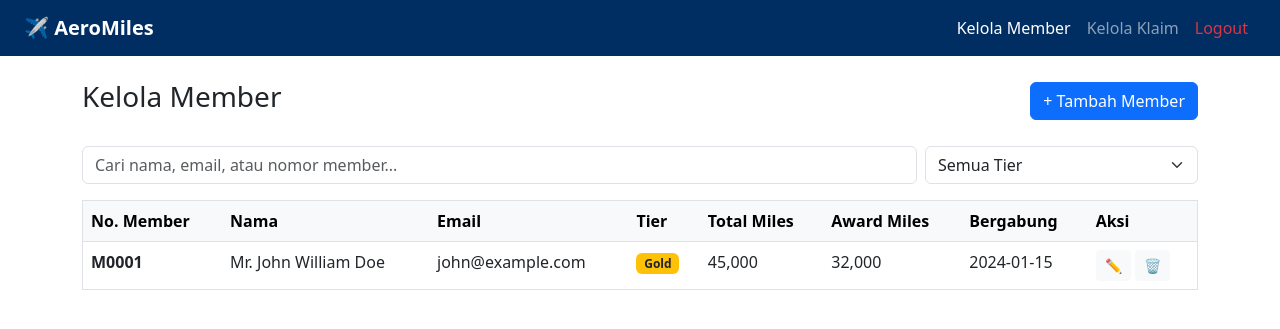
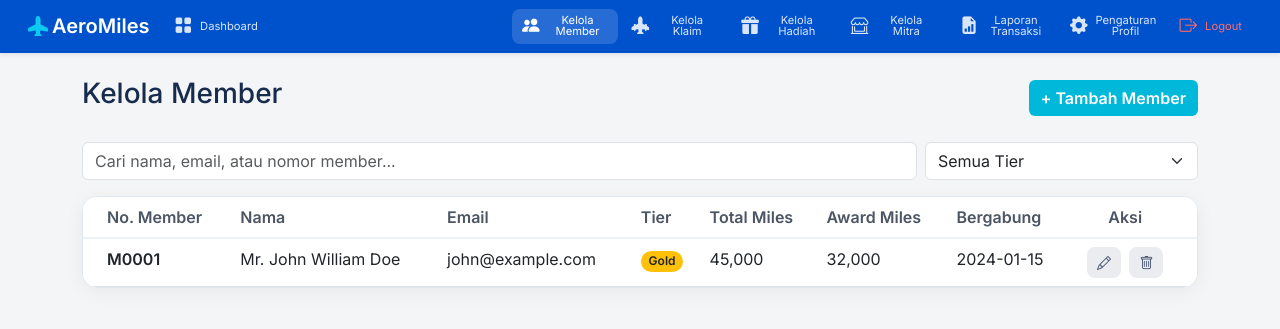
Before and after one commit to Basdatt-D11/AeroMiles, a Django app: page /members/list/ in a window 1280 px wide. Shown: the top 329 px of the page. Run offline with Django 5.2, Linux system fonts and the light colour scheme.

Commit message:
Navbar,Dasboard and Member management menu

```diff
--- a/AeroMiles/urls.py
+++ b/AeroMiles/urls.py
@@ -16,10 +16,11 @@ Including another URLconf
 """
 from django.contrib import admin
 from django.urls import path
-from members.views import list_member, form_member
+from members.views import list_member, form_member, dashboard
 
 urlpatterns = [
     path('admin/', admin.site.urls),
     path('members/list/', list_member, name='list_member'),
     path('members/add/', form_member, name='form_member'),
+    path('', dashboard, name='dashboard'),
 ]
--- a/members/templates/base.html
+++ /dev/null
@@ -1,25 +0,0 @@
-<!DOCTYPE html>
-<html lang="en">
-<head>
-    <meta charset="UTF-8">
-    <title>AeroMiles - {% block title %}{% endblock %}</title>
-    <link href="https://cdn.jsdelivr.net/npm/bootstrap@5.3.0/dist/css/bootstrap.min.css" rel="stylesheet">
-    <style>
-        .navbar-custom { background-color: #002D62; }
-    </style>
-</head>
-<body>
-    <nav class="navbar navbar-expand-lg navbar-dark navbar-custom px-4">
-        <a class="navbar-brand fw-bold" href="#">✈ AeroMiles</a>
-        <div class="navbar-nav ms-auto">
-            <a class="nav-link active" href="#">Kelola Member</a>
-            <a class="nav-link" href="#">Kelola Klaim</a>
-
-            <a class="nav-link text-danger" href="#">Logout</a>
-        </div>
-    </nav>
-    <div class="container mt-4">
-        {% block content %}{% endblock %}
-    </div>
-</body>
-</html>
--- a/members/templates/list_member.html
+++ /dev/null
@@ -1,52 +0,0 @@
-{% extends 'base.html' %}
-{% block title %}Kelola Member{% endblock %}
-{% block content %}
-<div class="d-flex justify-content-between align-items-center mb-4">
-    <h3>Kelola Member</h3>
-    <button class="btn btn-primary">+ Tambah Member</button>
-</div>
-
-<div class="row g-2 mb-3">
-    <div class="col-md-9">
-        <input type="text" class="form-control" placeholder="Cari nama, email, atau nomor member...">
-    </div>
-    <div class="col-md-3">
-        <select class="form-select">
-            <option>Semua Tier</option>
-            <option>Gold</option>
-            <option>Silver</option>
-            <option>Blue</option>
-        </select>
-    </div>
-</div>
-
-<table class="table table-hover border">
-    <thead class="table-light">
-        <tr>
-            <th>No. Member</th>
-            <th>Nama</th>
-            <th>Email</th>
-            <th>Tier</th>
-            <th>Total Miles</th>
-            <th>Award Miles</th>
-            <th>Bergabung</th>
-            <th>Aksi</th>
-        </tr>
-    </thead>
-    <tbody>
-        <tr>
-            <td><strong>M0001</strong></td>
-            <td>Mr. John William Doe</td>
-            <td>john@example.com</td>
-            <td><span class="badge bg-warning text-dark">Gold</span></td>
-            <td>45,000</td>
-            <td>32,000</td>
-            <td>2024-01-15</td>
-            <td>
-                <button class="btn btn-sm btn-light">✏</button>
-                <button class="btn btn-sm btn-light text-danger">🗑</button>
-            </td>
-        </tr>
-        </tbody>
-</table>
-{% endblock %}
--- /dev/null
+++ b/members/templates/members/base.html
@@ -0,0 +1,253 @@
+<!DOCTYPE html>
+<html lang="en">
+
+<head>
+    <meta charset="UTF-8">
+    <meta name="viewport" content="width=device-width, initial-scale=1.0">
+    <title>AeroMiles - {% block title %}{% endblock %}</title>
+
+    <link rel="preconnect" href="https://fonts.googleapis.com">
+    <link rel="preconnect" href="https://fonts.gstatic.com" crossorigin>
+    <link
+        href="https://fonts.googleapis.com/css2?family=Inter:wght@400;500;600&family=Poppins:wght@600;700&display=swap"
+        rel="stylesheet">
+
+    <link href="https://cdn.jsdelivr.net/npm/bootstrap@5.3.0/dist/css/bootstrap.min.css" rel="stylesheet">
+    <link rel="stylesheet" href="https://cdn.jsdelivr.net/npm/bootstrap-icons@1.11.1/font/bootstrap-icons.css">
+
+    <style>
+        :root {
+            --aero-blue: #0052CC;
+            --aero-primary: #0052CC;
+            --aero-secondary: #2684FF;
+            --aero-accent: #00B8D9;
+            --aero-bg: #F4F5F7;
+        }
+
+        body {
+            /* Font Utama: Inter */
+            font-family: 'Inter', sans-serif;
+            background-color: var(--aero-bg);
+            color: #172B4D;
+        }
+
+        h1,
+        h2,
+        h3,
+        h4,
+        h5,
+        h6,
+        .brand-group {
+            display: flex;
+            align-items: center;
+            gap: 15px;
+            flex-shrink: 0;
+        }
+
+        .card,
+        .card-stat,
+        .alert,
+        .badge {
+            border-radius: 12px !important;
+            border: none !important;
+        }
+
+        .navbar-aero {
+            background-color: var(--aero-primary);
+            padding: 0.4rem 1rem;
+        }
+
+        .nav-container {
+            display: flex;
+            align-items: center;
+            width: 100%;
+            flex-wrap: nowrap;
+        }
+
+        .nav-item-aero {
+            display: flex;
+            flex-direction: row;
+            align-items: center;
+            color: rgba(255, 255, 255, 0.85);
+            text-decoration: none;
+            padding: 4px 10px;
+            border-radius: 8px;
+            font-size: 0.7rem;
+            transition: 0.2s ease;
+            text-align: center;
+            flex-shrink: 0;
+        }
+
+        .nav-text {
+            max-width: 60px;
+            line-height: 1;
+            margin-top: 0px;
+            margin-left: 8px;
+            white-space: normal;
+        }
+
+        .nav-item-aero i {
+            font-size: 1.1rem;
+        }
+
+        .active-dashboard {
+            background-color: rgba(255, 255, 255, 0.15);
+            color: #ffffff !important;
+            margin-left: 10px;
+        }
+
+        .nav-item-aero:hover {
+            background-color: rgba(255, 255, 255, 0.2);
+            color: #ffffff;
+        }
+
+        .text-logout {
+            color: #ff6b6b !important;
+        }
+        .table-container {
+            background-color: white;
+            border-radius: 15px;
+            overflow: hidden;
+            box-shadow: 0 4px 20px rgba(0,0,0,0.05);
+            border: 1px solid #e0e6ed;
+        }
+
+        .table thead {
+            background-color: #f8f9fa;
+        }
+
+        .table th {
+            font-weight: 600;
+            color: #4b5563;
+            border-bottom: 2px solid #edf2f7;
+        }
+
+        .btn-action {
+            border-radius: 8px;
+            padding: 5px 10px;
+            transition: 0.2s;
+        }
+
+        .btn-primary {
+            background-color: var(--aero-accent) !important; /* Pake Cyan dari --aero-accent */
+            border: none !important;
+            color: white !important;
+            font-weight: 600;
+            transition: 0.3s;
+        }
+
+        .btn-primary:hover {
+            background-color: #00A3BF !important; /* Warna cyan yang sedikit lebih gelap saat kursor nempel */
+            transform: translateY(-1px); /* Efek melayang dikit pas di-hover */
+        }
+
+    /* Ubah warna border pada card statistik (di Dashboard Staff) */
+        .border-primary {
+            border-color: var(--aero-secondary) !important; /* Pake Light Blue dari --aero-secondary */
+        }
+
+    /* Biar tombol Batal di modal nggak kaku */
+        .btn-light {
+            background-color: #ebecf0 !important;
+            border: none !important;
+            color: #42526e !important;
+        }
+    </style>
+</head>
+
+<body>
+<nav class="navbar navbar-expand-lg navbar-dark navbar-aero sticky-top shadow-sm">
+    <div class="container-fluid">
+        <div class="nav-container">
+
+            <div class="brand-group">
+                <a class="navbar-brand fw-bold m-0" href="{% url 'dashboard' %}">
+                    <i class="bi bi-airplane-fill text-info me-1"></i>AeroMiles
+                </a>
+
+                <a class="nav-item-aero {% if request.resolver_match.url_name == 'dashboard' %}active-dashboard{% endif %}"
+                    href="{% url 'dashboard' %}">
+                    <i class="bi bi-grid-fill"></i>
+                    <span class="nav-text">Dashboard</span>
+                </a>
+            </div>
+
+            <div class="d-flex ms-auto gap-1">
+                {% if role == "Staff" %}
+                <a class="nav-item-aero {% if request.resolver_match.url_name == 'list_member' %}active-dashboard{% endif %}"
+                    href="{% url 'list_member' %}">
+                    <i class="bi bi-people-fill"></i>
+                    <span class="nav-text">Kelola Member</span>
+                </a>
+                <a class="nav-item-aero" href="#">
+                    <i class="bi bi-airplane-engines-fill"></i>
+                    <span class="nav-text">Kelola Klaim</span>
+                </a>
+                <a class="nav-item-aero" href="#">
+                    <i class="bi bi-gift-fill"></i>
+                    <span class="nav-text">Kelola Hadiah</span>
+                </a>
+                <a class="nav-item-aero" href="#">
+                    <i class="bi bi-shop-window"></i>
+                    <span class="nav-text">Kelola Mitra</span>
+                </a>
+                <a class="nav-item-aero" href="#">
+                    <i class="bi bi-file-earmark-bar-graph-fill"></i>
+                    <span class="nav-text">Laporan Transaksi</span>
+                </a>
+                <a class="nav-item-aero" href="#">
+                    <i class="bi bi-gear-fill"></i>
+                    <span class="nav-text">Pengaturan Profil</span>
+                </a>
+                <a class="nav-item-aero text-logout" href="#">
+                    <i class="bi bi-box-arrow-right"></i>
+                    <span class="nav-text">Logout</span>
+                </a>
+
+                {% elif role == "Member" %}
+                <a class="nav-item-aero" href="#">
+                    <i class="bi bi-file-earmark-person-fill"></i>
+                    <span class="nav-text">Identitas Saya</span>
+                </a>
+                <a class="nav-item-aero" href="#">
+                    <i class="bi bi-airplane-engines-fill"></i>
+                    <span class="nav-text">Klaim Miles</span>
+                </a>
+                <a class="nav-item-aero" href="#">
+                    <i class="bi bi-arrow-left-right"></i>
+                    <span class="nav-text">Transfer Miles</span>
+                </a>
+                <a class="nav-item-aero" href="#">
+                    <i class="bi bi-gift-fill"></i>
+                    <span class="nav-text">Redeem Hadiah</span>
+                </a>
+                <a class="nav-item-aero" href="#">
+                    <i class="bi bi-cart-fill"></i>
+                    <span class="nav-text">Beli Package</span>
+                </a>
+                <a class="nav-item-aero" href="#">
+                    <i class="bi bi-award-fill"></i>
+                    <span class="nav-text">Info Tier</span>
+                </a>
+                <a class="nav-item-aero" href="#">
+                    <i class="bi bi-gear-fill"></i>
+                    <span class="nav-text">Pengaturan Profil</span>
+                </a>
+                <a class="nav-item-aero text-logout" href="#">
+                    <i class="bi bi-box-arrow-right"></i>
+                    <span class="nav-text">Logout</span>
+                </a>
+                {% endif %}
+            </div>
+
+        </div>
+    </div>
+</nav>
+
+<div class="container py-4">
+    {% block content %}{% endblock %}
+</div>
+
+<script src="https://cdn.jsdelivr.net/npm/bootstrap@5.3.0/dist/js/bootstrap.bundle.min.js"></script>
+</body>
+</html>
--- a/members/templates/form_member.html
+++ b/members/templates/members/form_member.html
@@ -1,4 +1,4 @@
-{% extends 'base.html' %}
+{% extends 'members/base.html' %}
 {% block content %}
 <div class="card shadow-sm mx-auto" style="max-width: 700px;">
     <div class="card-header bg-white"><strong>Tambah Member Baru</strong></div>
--- /dev/null
+++ b/members/templates/members/list_member.html
@@ -0,0 +1,217 @@
+{% extends 'members/base.html' %}
+{% block title %}Kelola Member{% endblock %}
+{% block content %}
+<div class="d-flex justify-content-between align-items-center mb-4">
+    <h3>Kelola Member</h3>
+    <button class="btn btn-primary fw-bold" data-bs-toggle="modal" data-bs-target="#addMemberModal">
+        + Tambah Member
+    </button>
+</div>
+
+<div class="row g-2 mb-3">
+    <div class="col-md-9">
+        <input type="text" class="form-control" placeholder="Cari nama, email, atau nomor member...">
+    </div>
+    <div class="col-md-3">
+        <select class="form-select">
+            <option>Semua Tier</option>
+            <option>Gold</option>
+            <option>Silver</option>
+            <option>Blue</option>
+        </select>
+    </div>
+</div>
+
+<div class="table-container">
+    <table class="table table-hover m-0">
+        <thead>
+            <tr>
+                <th class="ps-4">No. Member</th>
+                <th>Nama</th>
+                <th>Email</th>
+                <th>Tier</th>
+                <th>Total Miles</th>
+                <th>Award Miles</th>
+                <th>Bergabung</th>
+                <th class="text-center pe-4">Aksi</th>
+            </tr>
+        </thead>
+        <tbody>
+            <tr>
+                <td class="ps-4"><strong>M0001</strong></td>
+                <td>Mr. John William Doe</td>
+                <td>john@example.com</td>
+                <td><span class="badge bg-warning text-dark">Gold</span></td>
+                <td>45,000</td>
+                <td>32,000</td>
+                <td>2024-01-15</td>
+                <td class="text-center pe-4">
+                    <button class="btn btn-sm btn-light btn-action me-1" data-bs-toggle="modal"
+                        data-bs-target="#editMemberModal">
+                        <i class="bi bi-pencil"></i>
+                    </button>
+                    <button class="btn btn-sm btn-light btn-action text-danger" data-bs-toggle="modal"
+                        data-bs-target="#deleteMemberModal">
+                        <i class="bi bi-trash"></i>
+                    </button>
+                </td>
+            </tr>
+        </tbody>
+    </table>
+</div>
+<div class="modal fade" id="addMemberModal" tabindex="-1" aria-hidden="true">
+    <div class="modal-dialog modal-lg modal-dialog-centered">
+        <div class="modal-content" style="border-radius: 20px; border: none;">
+            <div class="modal-header border-0 pt-4 px-4 pb-0">
+                <h5 class="modal-title fw-bold">Tambah Member Baru</h5>
+                <button type="button" class="btn-close" data-bs-dismiss="modal"></button>
+            </div>
+            <div class="modal-body p-4">
+                <div class="row g-3">
+                    <div class="col-md-6">
+                        <label class="form-label small fw-bold text-muted">Email</label>
+                        <input type="email" class="form-control bg-light border-0">
+                    </div>
+                    <div class="col-md-6">
+                        <label class="form-label small fw-bold text-muted">Password</label>
+                        <input type="password" class="form-control bg-light border-0">
+                    </div>
+                    <div class="col-md-12">
+                        <label class="form-label small fw-bold text-muted">Salutation</label>
+                        <select class="form-select bg-light border-0">
+                            <option>Mr.</option>
+                            <option>Ms.</option>
+                        </select>
+                    </div>
+                    <div class="col-md-6">
+                        <label class="form-label small fw-bold text-muted">Nama Depan</label>
+                        <input type="text" class="form-control bg-light border-0">
+                    </div>
+                    <div class="col-md-6"></div>
+                    <div class="col-md-6">
+                        <label class="form-label small fw-bold text-muted">Nama Belakang</label>
+                        <input type="text" class="form-control bg-light border-0">
+                    </div>
+                    <div class="col-md-6">
+                        <label class="form-label small fw-bold text-muted">Kewarganegaraan</label>
+                        <select class="form-select bg-light border-0">
+                            <option>Indonesia</option>
+                        </select>
+                    </div>
+                    <div class="col-md-6">
+                        <label class="form-label small fw-bold text-muted">Country Code</label>
+                        <select class="form-select bg-light border-0">
+                            <option>+62</option>
+                        </select>
+                    </div>
+                    <div class="col-md-6">
+                        <label class="form-label small fw-bold text-muted">Nomor HP</label>
+                        <input type="text" class="form-control bg-light border-0">
+                    </div>
+                    <div class="col-md-6">
+                        <label class="form-label small fw-bold text-muted">Tanggal Lahir</label>
+                        <input type="date" class="form-control bg-light border-0" value="1976-01-12">
+                    </div>
+                </div>
+                <div class="text-end mt-4">
+                    <button type="submit" class="btn btn-primary px-4 fw-bold"
+                        style="background-color: #041e42;">Simpan</button>
+                </div>
+            </div>
+        </div>
+    </div>
+</div>
+<div class="modal fade" id="editMemberModal" tabindex="-1" aria-hidden="true">
+    <div class="modal-dialog modal-lg modal-dialog-centered">
+        <div class="modal-content" style="border-radius: 20px; border: none;">
+            <div class="modal-header border-0 pt-4 px-4 pb-0">
+                <h5 class="modal-title fw-bold" style="font-family: 'Poppins';">Edit Member</h5>
+                <button type="button" class="btn-close" data-bs-dismiss="modal"></button>
+            </div>
+            <form action="#" method="POST">
+                {% csrf_token %}
+                <div class="modal-body p-4">
+                    <div class="row g-3">
+                        <div class="col-12">
+                            <label class="form-label small fw-bold text-muted">Salutation</label>
+                            <select class="form-select bg-light border-0">
+                                <option selected>Mr.</option>
+                                <option>Ms.</option>
+                                <option>Mrs.</option>
+                            </select>
+                        </div>
+
+                        <div class="col-md-6">
+                            <label class="form-label small fw-bold text-muted">Nama Depan</label>
+                            <input type="text" class="form-control bg-light border-0" value="John">
+                        </div>
+                        <div class="col-md-6">
+                            <label class="form-label small fw-bold text-muted">Nama Tengah</label>
+                            <input type="text" class="form-control bg-light border-0" value="William">
+                        </div>
+
+                        <div class="col-md-6">
+                            <label class="form-label small fw-bold text-muted">Nama Belakang</label>
+                            <input type="text" class="form-control bg-light border-0" value="Doe">
+                        </div>
+                        <div class="col-md-6">
+                            <label class="form-label small fw-bold text-muted">Kewarganegaraan</label>
+                            <select class="form-select bg-light border-0">
+                                <option selected>Indonesia</option>
+                                <option>Luar Negeri</option>
+                            </select>
+                        </div>
+
+                        <div class="col-md-4">
+                            <label class="form-label small fw-bold text-muted">Country Code</label>
+                            <select class="form-select bg-light border-0">
+                                <option selected>+62</option>
+                                <option>+1</option>
+                            </select>
+                        </div>
+                        <div class="col-md-8">
+                            <label class="form-label small fw-bold text-muted">Nomor HP</label>
+                            <input type="text" class="form-control bg-light border-0" value="81234567890">
+                        </div>
+
+                        <div class="col-md-6">
+                            <label class="form-label small fw-bold text-muted">Tanggal Lahir</label>
+                            <input type="date" class="form-control bg-light border-0" value="1990-05-15">
+                        </div>
+                        <div class="col-md-6">
+                            <label class="form-label small fw-bold text-muted">Tier</label>
+                            <select class="form-select bg-light border-0">
+                                <option selected>Gold</option>
+                                <option>Silver</option>
+                                <option>Blue</option>
+                            </select>
+                        </div>
+                    </div>
+
+                    <div class="text-end mt-4">
+                        <button type="submit" class="btn btn-primary px-5 fw-bold"
+                            style="background-color: #041e42; border-radius: 8px;">Simpan</button>
+                    </div>
+                </div>
+            </form>
+        </div>
+    </div>
+</div>
+<div class="modal fade" id="deleteMemberModal" tabindex="-1" aria-hidden="true">
+    <div class="modal-dialog modal-dialog-centered">
+        <div class="modal-content" style="border-radius: 15px; border: none;">
+            <div class="modal-body p-4">
+                <h5 class="fw-bold mb-3">Hapus Member?</h5>
+                <p class="text-muted" style="font-size: 0.9rem;">
+                    Semua data terkait (Identitas, Klaim, Transfer, Redeem) akan ikut terhapus. Tindakan ini tidak dapat
+                    dibatalkan.
+                </p>
+                <div class="d-flex justify-content-end gap-2 mt-4">
+                    <button type="button" class="btn btn-light px-4" data-bs-dismiss="modal">Batal</button>
+                    <button type="button" class="btn btn-primary px-4" style="background-color: #041e42;">Hapus</button>
+                </div>
+            </div>
+        </div>
+    </div>
+</div>
+{% endblock %}
--- a/members/views.py
+++ b/members/views.py
@@ -1,7 +1,18 @@
 from django.shortcuts import render
 
+def dashboard(request):
+    context = {
+        'nama': 'Mr. John William Doe',
+        'role': 'Member',
+    }
+    return render(request, 'members/dashboard.html', context)
+
 def list_member(request):
-    return render(request, 'list_member.html')
+    context = {
+        'role': 'Staff',
+        'nama': 'Mr. John William Doe',
+    }
+    return render(request, 'members/list_member.html', context)
 
 def form_member(request):
-    return render(request, 'form_member.html')
+    return render(request, 'members/form_member.html')
```
Also changed, not shown: members/templates/members/dashboard.html (added, +128 -0 lines), members/templates/members/identitas_member.html (added).
